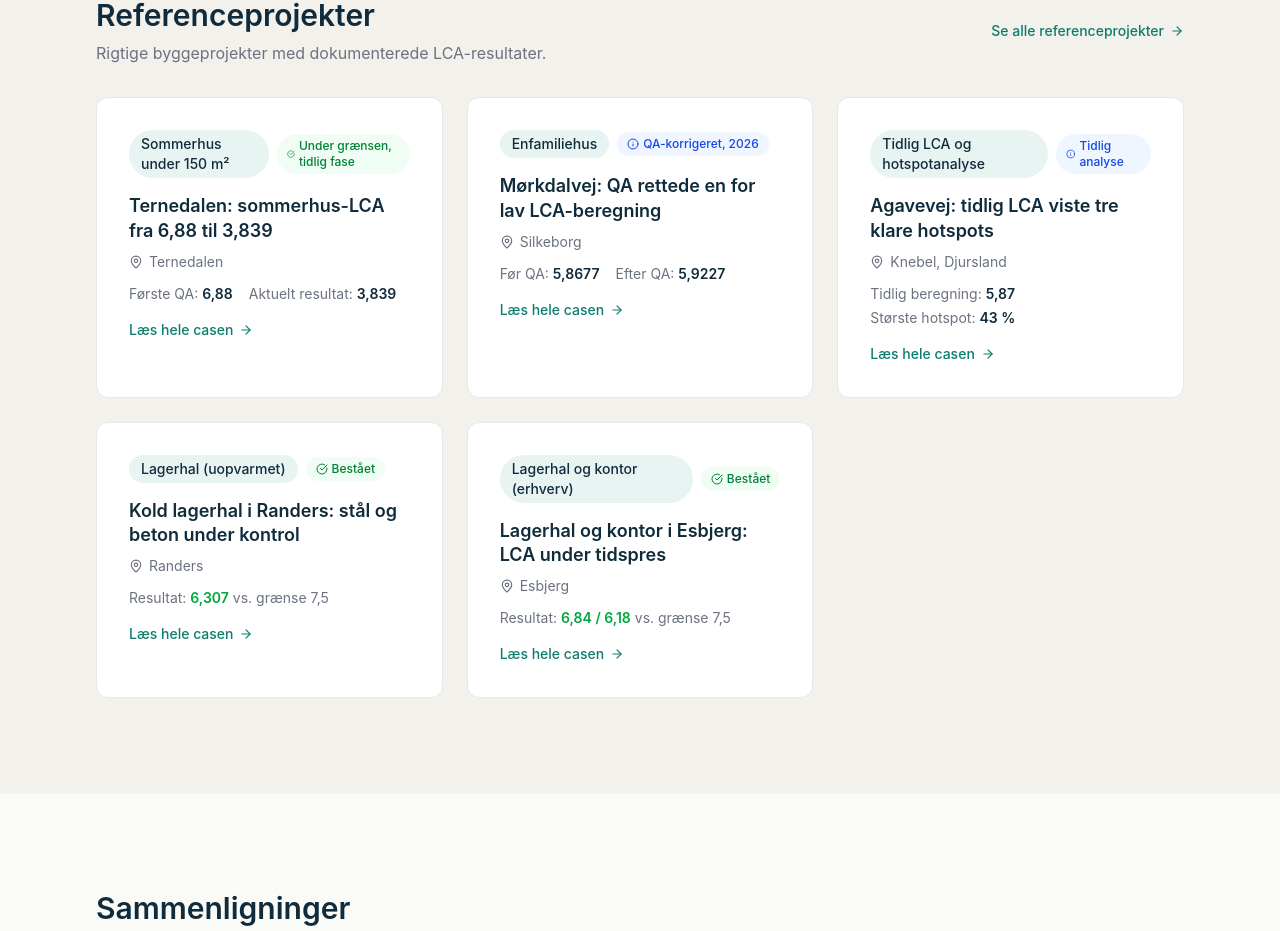
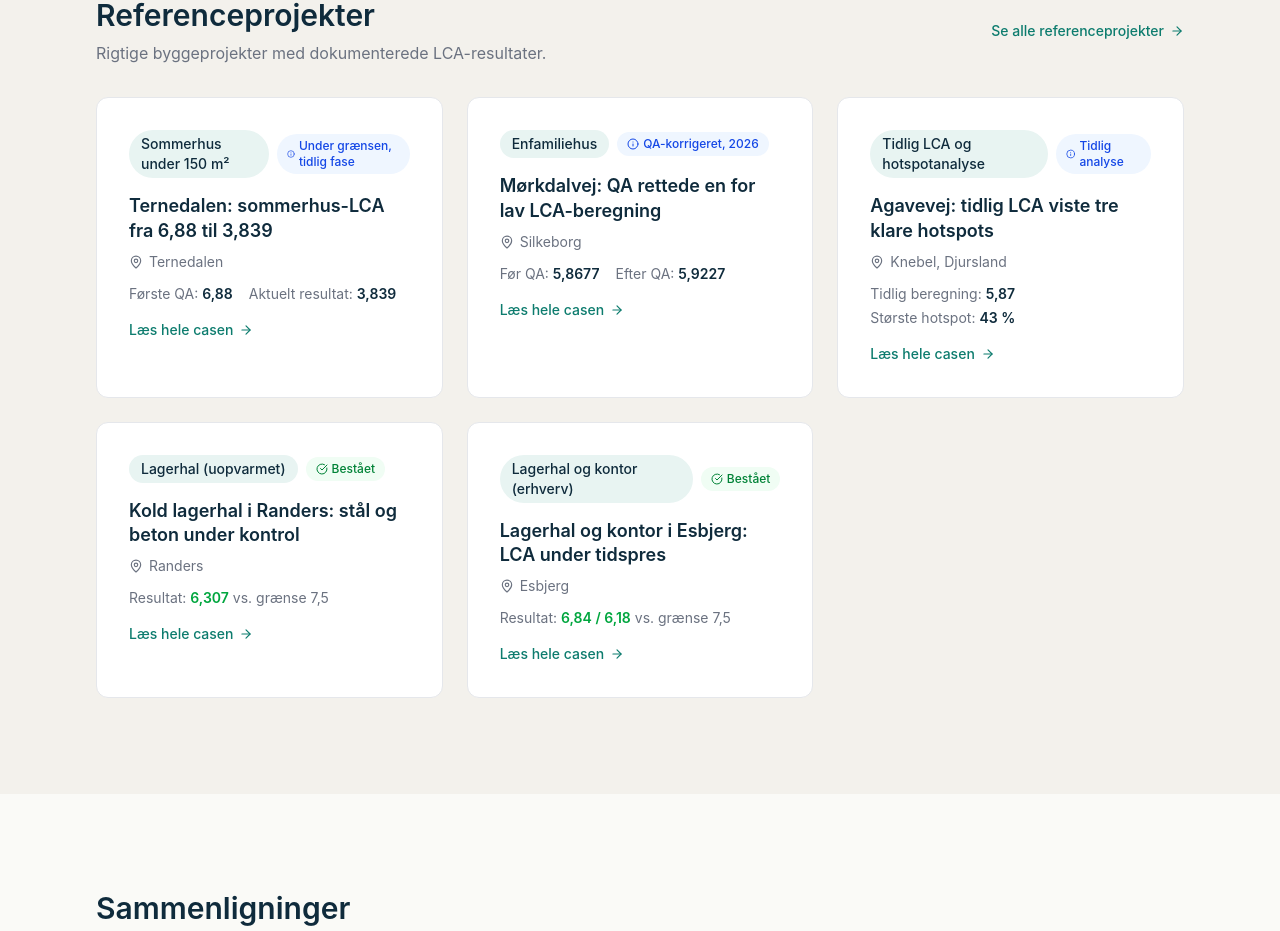
Before and after one commit to Valdemarlw/Din-LCA-Hjaelper-webpage, a React (Vite) app: page /viden in a window 1280 px wide. Shown: the part 2240-3171 px from the top of the page. Built offline with nearby package versions, Linux system fonts and the light colour scheme.

Commit message:
fix: align case status and metric semantics

```diff
--- a/src/data/referenceProjects.ts
+++ b/src/data/referenceProjects.ts
@@ -49,7 +49,7 @@ export const referenceProjects: ReferenceProject[] = [
     foer: "6,88",
     reduktion: "44,2 %",
     status: "Under grænsen, tidlig fase",
-    statusTone: "success",
+    statusTone: "info",
     metrics: [
       { label: "Første QA", value: "6,88", unit: "kg CO₂e/m²/år", tone: "negative" },
       { label: "Aktuelt resultat", value: "3,839", unit: "kg CO₂e/m²/år", tone: "positive" },
@@ -199,12 +199,11 @@ export const referenceProjects: ReferenceProject[] = [
     graensevaerdi: "6,7",
     resultat: "5,9227",
     foer: "5,8677",
-    reduktion: "+0,94 %",
     status: "QA-korrigeret, 2026",
     statusTone: "info",
     metrics: [
       { label: "Før QA", value: "5,8677", unit: "kg CO₂e/m²/år", tone: "neutral" },
-      { label: "Efter QA", value: "5,9227", unit: "kg CO₂e/m²/år", tone: "positive" },
+      { label: "Efter QA", value: "5,9227", unit: "kg CO₂e/m²/år", tone: "neutral" },
       { label: "Korrektion", value: "+0,0550", unit: "+0,94 %", tone: "primary" },
       { label: "BR18-grænse", value: "6,7", unit: "kg CO₂e/m²/år", tone: "neutral" },
     ],
```
Also changed, not shown: 1 other file (tests, documents, lock files or other folders).
